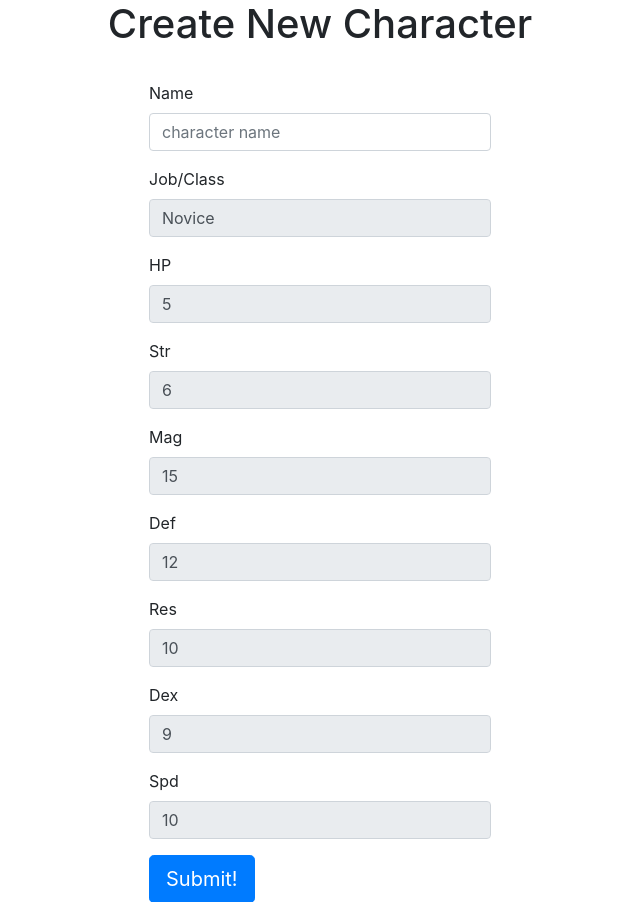
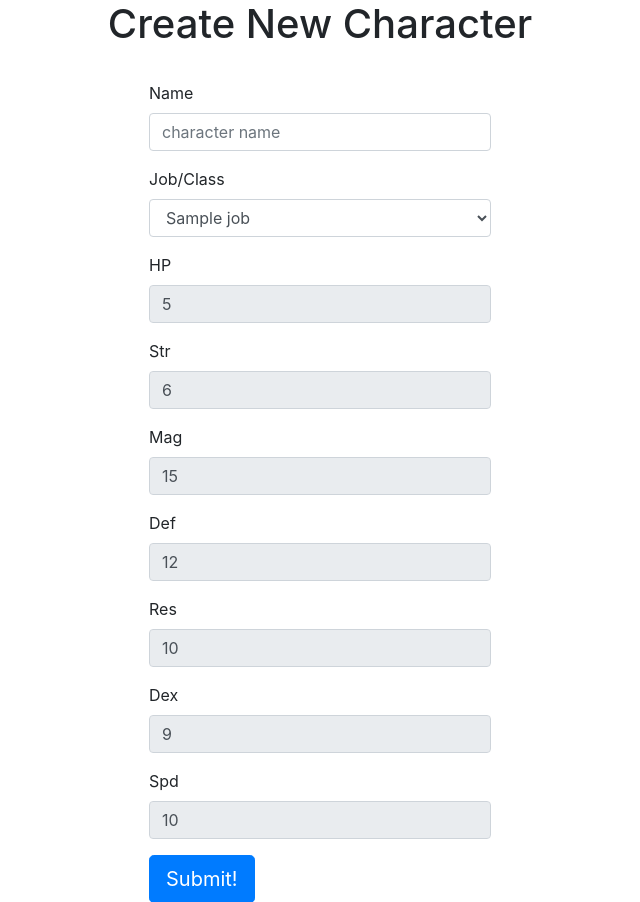
Before and after one commit to Wayl123/TRPG, a Node server app: template views/new.ejs in a window 1280 px wide. Shown: the top 902 px of the page, without its empty margins (320-960 px from the left). Run offline with Node 20, Linux system fonts and the light colour scheme; the template is opened without the code that fills it: most values are stand-ins (such as "Sample title", 1, 10 or a date in 2020); some libraries are stand-ins or nearby versions.

Commit message:
Change create new character page to have job as drop down menu.

```diff
--- a/views/new.ejs
+++ b/views/new.ejs
@@ -17,7 +17,11 @@
 				</div>
 				<div class="form-group">
 					<label>Job/Class</label>
-					<input class="form-control" type="text" name="character[job]" value="Novice" readonly>
+					<select class="form-control" name="job">
+						<% jobs.forEach((job) => { %>
+							<option value="<%= job.name %>"><%= job.name %></option>
+						<% }); %>
+					</select>
 				</div>
 				<div class="form-group">
 					<label>HP</label>
```
